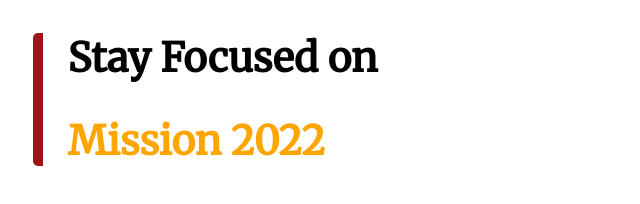
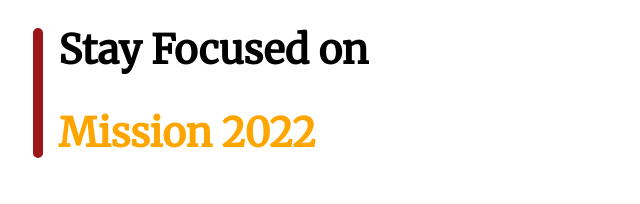
Before and after one commit to asifmahmud00/assignment1, a plain HTML site: page index.html in a window 1280 px wide. Shown: the whole page, without its empty margins (0-640 px from the left). Drawn offline with Linux system fonts and the light colour scheme.

Commit message:
left-border fixed

```diff
--- a/index.html
+++ b/index.html
@@ -14,8 +14,9 @@
 
 <body>
     <section>
-        <div>
-            <div class="left-border">
+        <div class="flex-display">
+            <div class="left-border"></div>
+            <div>
                 <h1>
                     Stay Focused on
                 </h1>
--- a/style.css
+++ b/style.css
@@ -8,6 +8,8 @@ section {
 
 h1 {
     font-size: 40px;
+    margin-top: 0;
+
 }
 
 .orange-color {
@@ -15,11 +17,15 @@ h1 {
 }
 
 .left-border {
-    border-left: 10px solid rgb(155, 22, 22);
+    border: 5px solid rgb(155, 22, 22);
     border-radius: 5px;
-
-
-    padding-left: 2%;
-
+    width: 0px;
+    height: 120px;
+    margin-top: 3px;
+    margin-right: 15px;
 
 }
+
+.flex-display {
+    display: flex;
+}
```
